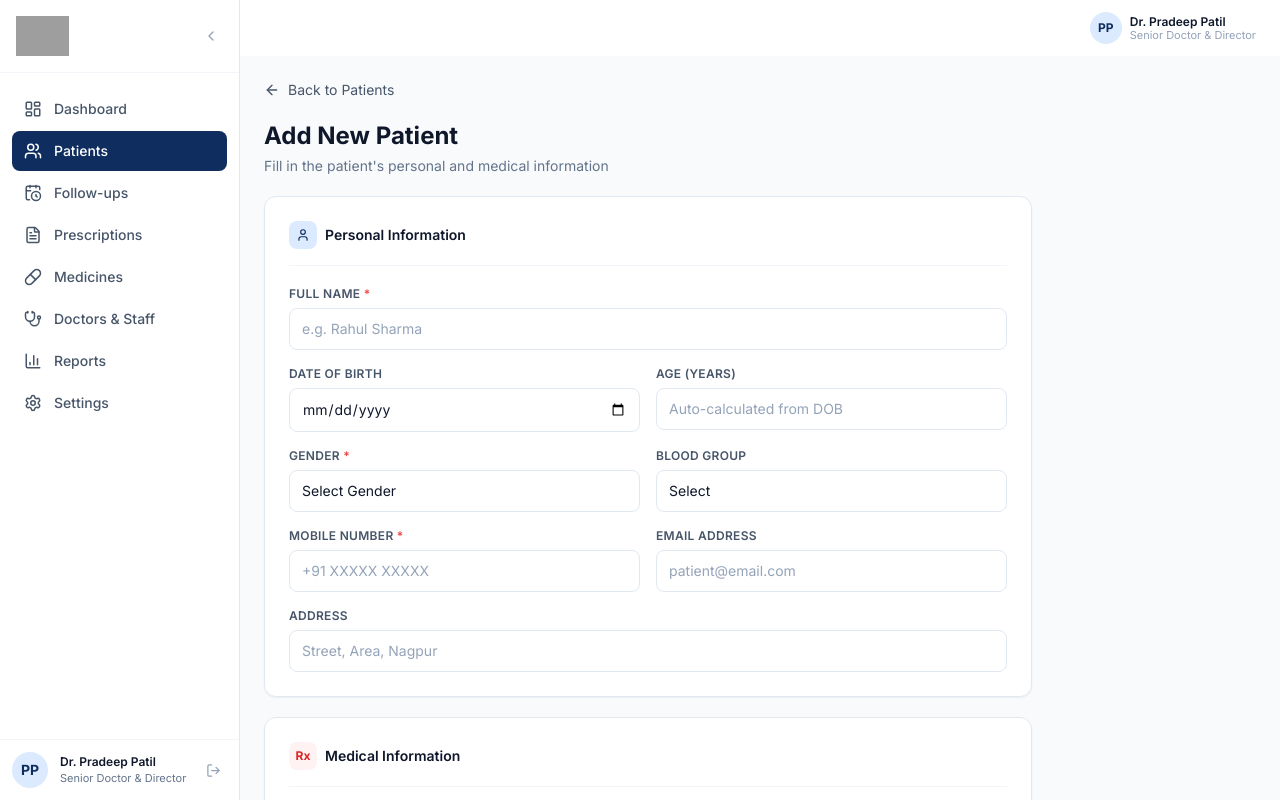
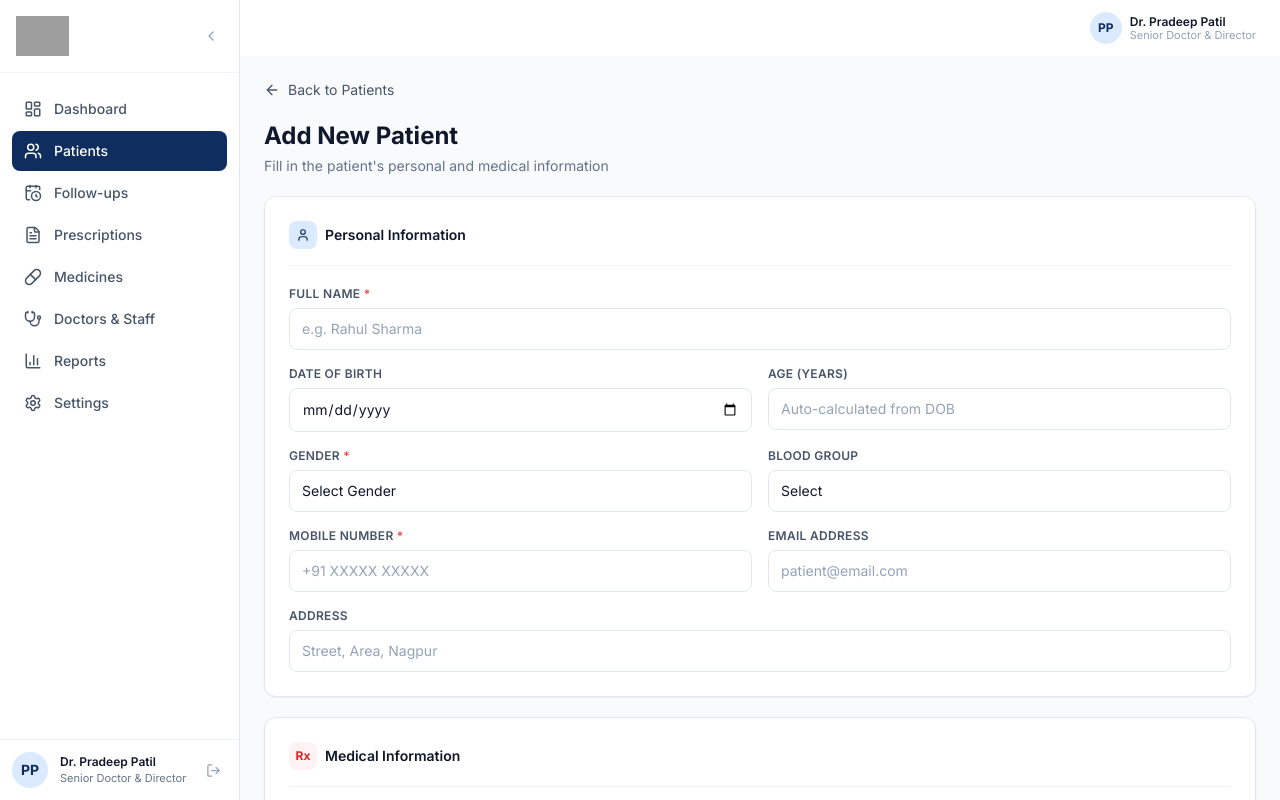
Before and after one commit to pwanjari23/prescription_management, a React (Vite) app: page /patients/new in a window 1280 px wide. Built offline with nearby package versions, Linux system fonts and the light colour scheme; grey boxes are pictures that could not be loaded.

Commit message:
Remove max-width restrictions across layout and pages so content expands to fill 100% width on all screens

```diff
--- a/src/components/layout/Layout.jsx
+++ b/src/components/layout/Layout.jsx
@@ -18,7 +18,7 @@ export default function Layout() {
       <div className="flex-1 flex flex-col min-w-0 overflow-hidden">
         <Header onMobileMenuOpen={() => setMobileMenuOpen(true)} />
         <main className="flex-1 overflow-y-auto p-4 md:p-6">
-          <div className="max-w-7xl mx-auto animate-fade-in">
+          <div className="w-full animate-fade-in">
             <Outlet />
           </div>
         </main>
--- a/src/pages/AddPatient.jsx
+++ b/src/pages/AddPatient.jsx
@@ -39,7 +39,7 @@ export default function AddPatient() {
   }
 
   return (
-    <div className="space-y-5 max-w-3xl">
+    <div className="space-y-5 w-full">
       <button onClick={() => navigate('/patients')} className="flex items-center gap-2 text-sm text-slate-600 hover:text-slate-900">
         <ArrowLeft size={16} /> Back to Patients
       </button>
--- a/src/pages/NewPrescription.jsx
+++ b/src/pages/NewPrescription.jsx
@@ -175,7 +175,7 @@ export default function NewPrescription() {
   }
 
   return (
-    <div className="space-y-5 max-w-5xl">
+    <div className="space-y-5 w-full">
       <button onClick={() => navigate(-1)} className="flex items-center gap-2 text-sm font-semibold text-slate-600 hover:text-slate-900">
         <ArrowLeft size={16} /> Back
       </button>
--- a/src/pages/PrescriptionDetail.jsx
+++ b/src/pages/PrescriptionDetail.jsx
@@ -36,7 +36,7 @@ export default function PrescriptionDetail() {
   const patient = patients.find(p => p.id === rx.patientId);
 
   return (
-    <div className="space-y-5 max-w-4xl">
+    <div className="space-y-5 w-full">
       <button onClick={() => navigate(-1)} className="flex items-center gap-2 text-sm text-slate-600 hover:text-slate-900">
         <ArrowLeft size={16} /> Back
       </button>
```
